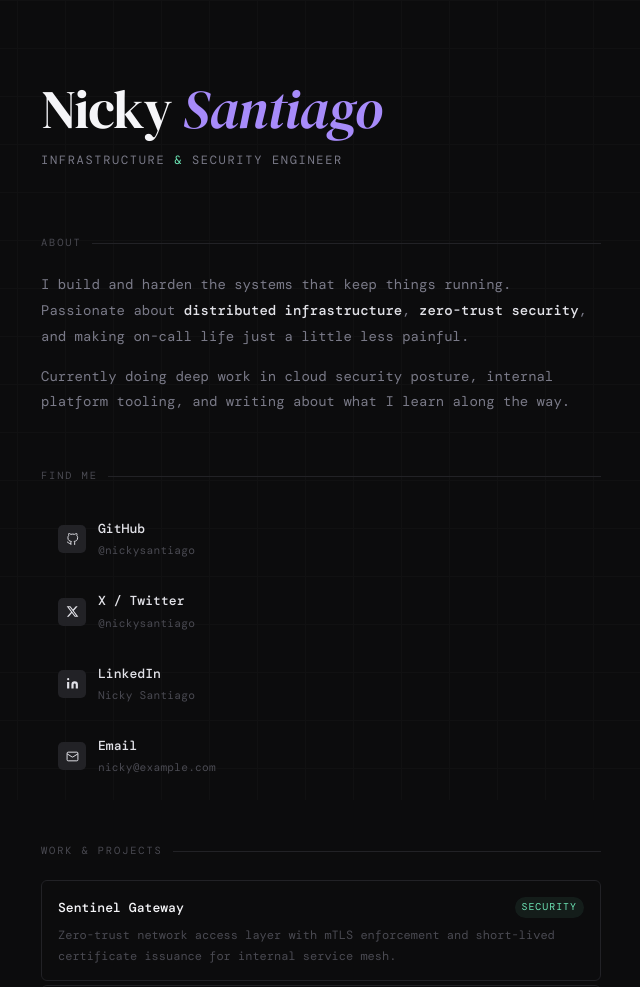
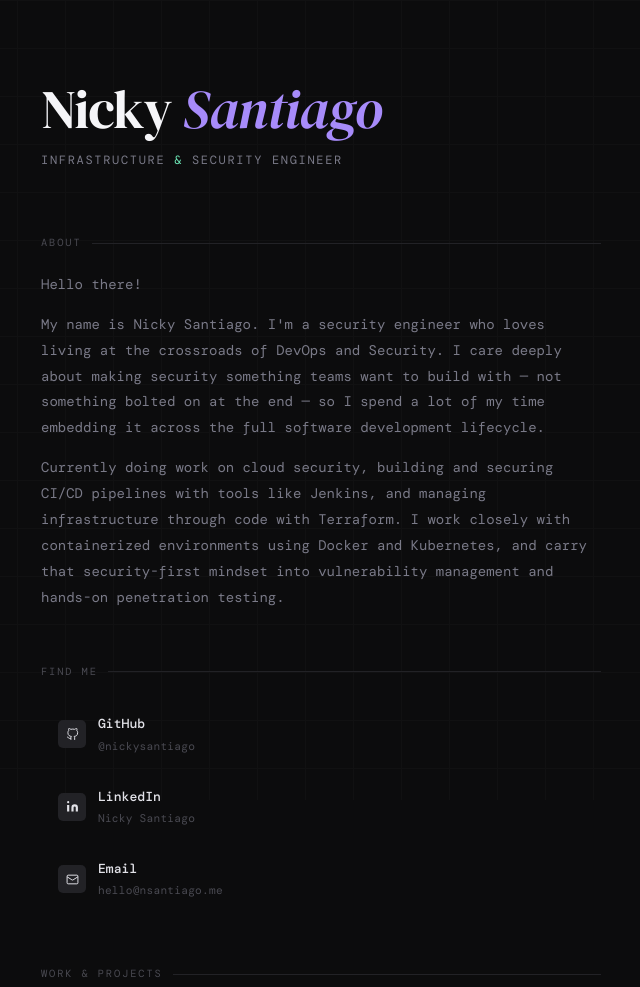
Before and after one commit to nickysantiago/profile, a plain HTML site: page index.html in a window 1280 px wide. Shown: the top 987 px of the page, without its empty margins (319-959 px from the left). Drawn offline with nearby package versions, Linux system fonts and the light colour scheme; a web font is replaced by a local one.

Commit message:
Adding contact info and re-writing about me.

```diff
--- a/index.html
+++ b/index.html
@@ -341,10 +341,14 @@
     <div class="section-label">about</div>
     <div class="bio">
       <p>
-        I build and harden the systems that keep things running. Passionate about <strong>distributed infrastructure</strong>, <strong>zero-trust security</strong>, and making on-call life just a little less painful.
+        Hello there!
       </p>
       <p>
-        Currently doing deep work in cloud security posture, internal platform tooling, and writing about what I learn along the way.
+	My name is Nicky Santiago.
+	I'm a security engineer who loves living at the crossroads of DevOps and Security. I care deeply about making security something teams want to build with — not something bolted on at the end — so I spend a lot of my time embedding it across the full software development lifecycle.
+      </p>
+      <p>
+        Currently doing work on cloud security, building and securing CI/CD pipelines with tools like Jenkins, and managing infrastructure through code with Terraform. I work closely with containerized environments using Docker and Kubernetes, and carry that security-first mindset into vulnerability management and hands-on penetration testing.
       </p>
     </div>
   </section>
@@ -355,7 +359,7 @@
     <ul class="link-list">
 
       <li>
-        <a href="https://github.com/" target="_blank" rel="noopener">
+        <a href="https://github.com/nickysantiago" target="_blank" rel="noopener">
           <span class="link-left">
             <span class="link-icon">
               <svg viewBox="0 0 24 24" fill="none" stroke="currentColor" stroke-width="1.8"><path d="M9 19c-5 1.5-5-2.5-7-3m14 6v-3.87a3.37 3.37 0 0 0-.94-2.61c3.14-.35 6.44-1.54 6.44-7A5.44 5.44 0 0 0 20 4.77 5.07 5.07 0 0 0 19.91 1S18.73.65 16 2.48a13.38 13.38 0 0 0-7 0C6.27.65 5.09 1 5.09 1A5.07 5.07 0 0 0 5 4.77a5.44 5.44 0 0 0-1.5 3.78c0 5.42 3.3 6.61 6.44 7A3.37 3.37 0 0 0 9 18.13V22"/></svg>
@@ -369,23 +373,9 @@
         </a>
       </li>
 
-      <li>
-        <a href="https://twitter.com/" target="_blank" rel="noopener">
-          <span class="link-left">
-            <span class="link-icon">
-              <svg viewBox="0 0 24 24" fill="currentColor"><path d="M18.244 2.25h3.308l-7.227 8.26 8.502 11.24H16.17l-5.214-6.817L4.99 21.75H1.68l7.73-8.835L1.254 2.25H8.08l4.713 6.231zm-1.161 17.52h1.833L7.084 4.126H5.117z"/></svg>
-            </span>
-            <span class="link-meta">
-              <span class="link-title">X / Twitter</span>
-              <span class="link-sub">@nickysantiago</span>
-            </span>
-          </span>
-          <span class="arrow">→</span>
-        </a>
-      </li>
 
       <li>
-        <a href="https://linkedin.com/" target="_blank" rel="noopener">
+        <a href="https://www.linkedin.com/in/nicky-santiago-b5503010a/" target="_blank" rel="noopener">
           <span class="link-left">
             <span class="link-icon">
               <svg viewBox="0 0 24 24" fill="currentColor"><path d="M16 8a6 6 0 0 1 6 6v7h-4v-7a2 2 0 0 0-2-2 2 2 0 0 0-2 2v7h-4v-7a6 6 0 0 1 6-6zM2 9h4v12H2z"/><circle cx="4" cy="4" r="2"/></svg>
@@ -400,14 +390,14 @@
       </li>
 
       <li>
-        <a href="mailto:nicky@example.com">
+        <a href="mailto:hello@nsantiago.me">
           <span class="link-left">
             <span class="link-icon">
               <svg viewBox="0 0 24 24" fill="none" stroke="currentColor" stroke-width="1.8"><rect x="2" y="4" width="20" height="16" rx="2"/><path d="m22 7-8.97 5.7a1.94 1.94 0 0 1-2.06 0L2 7"/></svg>
             </span>
             <span class="link-meta">
               <span class="link-title">Email</span>
-              <span class="link-sub">nicky@example.com</span>
+              <span class="link-sub">hello@nsantiago.me</span>
             </span>
           </span>
           <span class="arrow">→</span>
```
